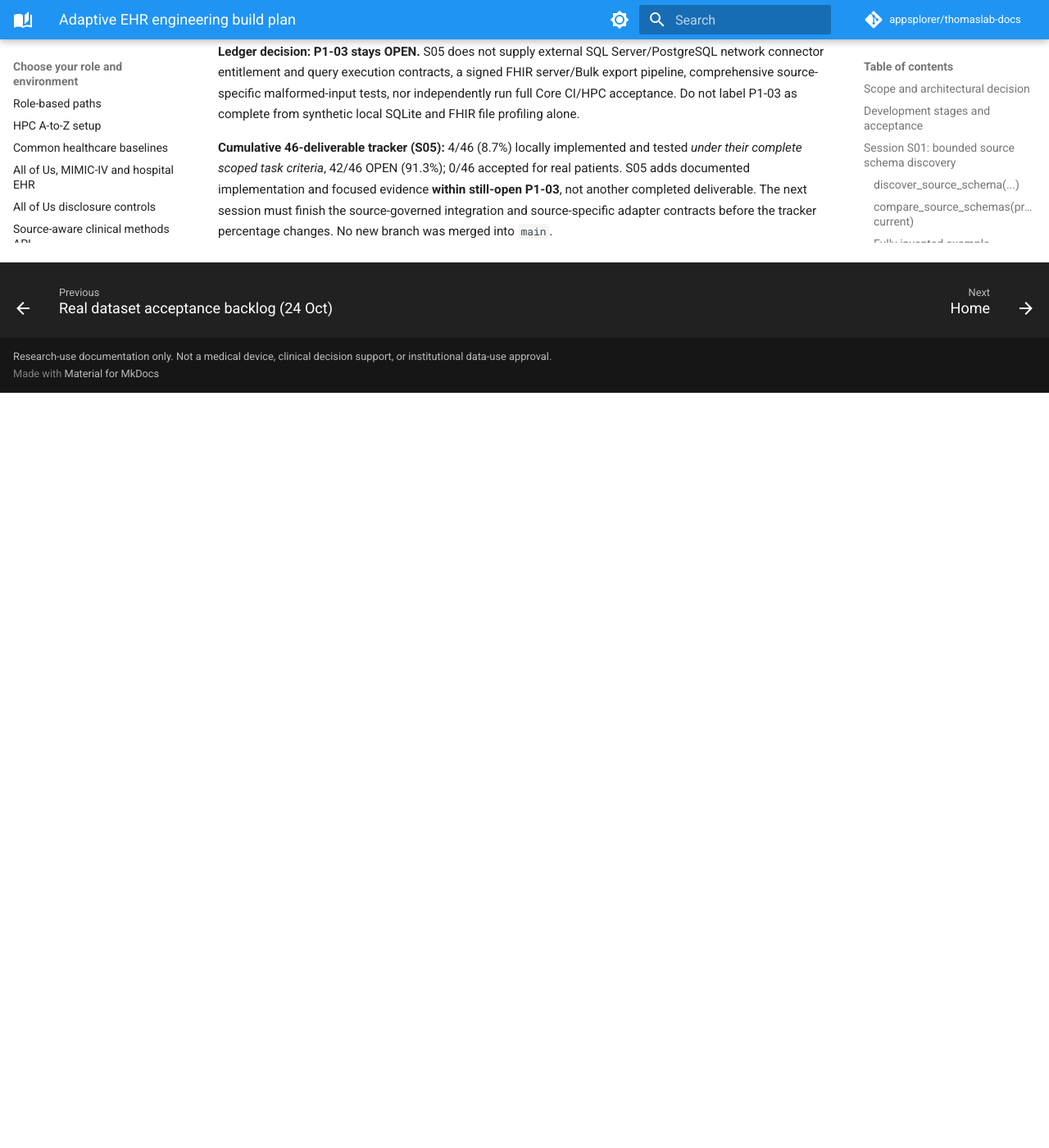
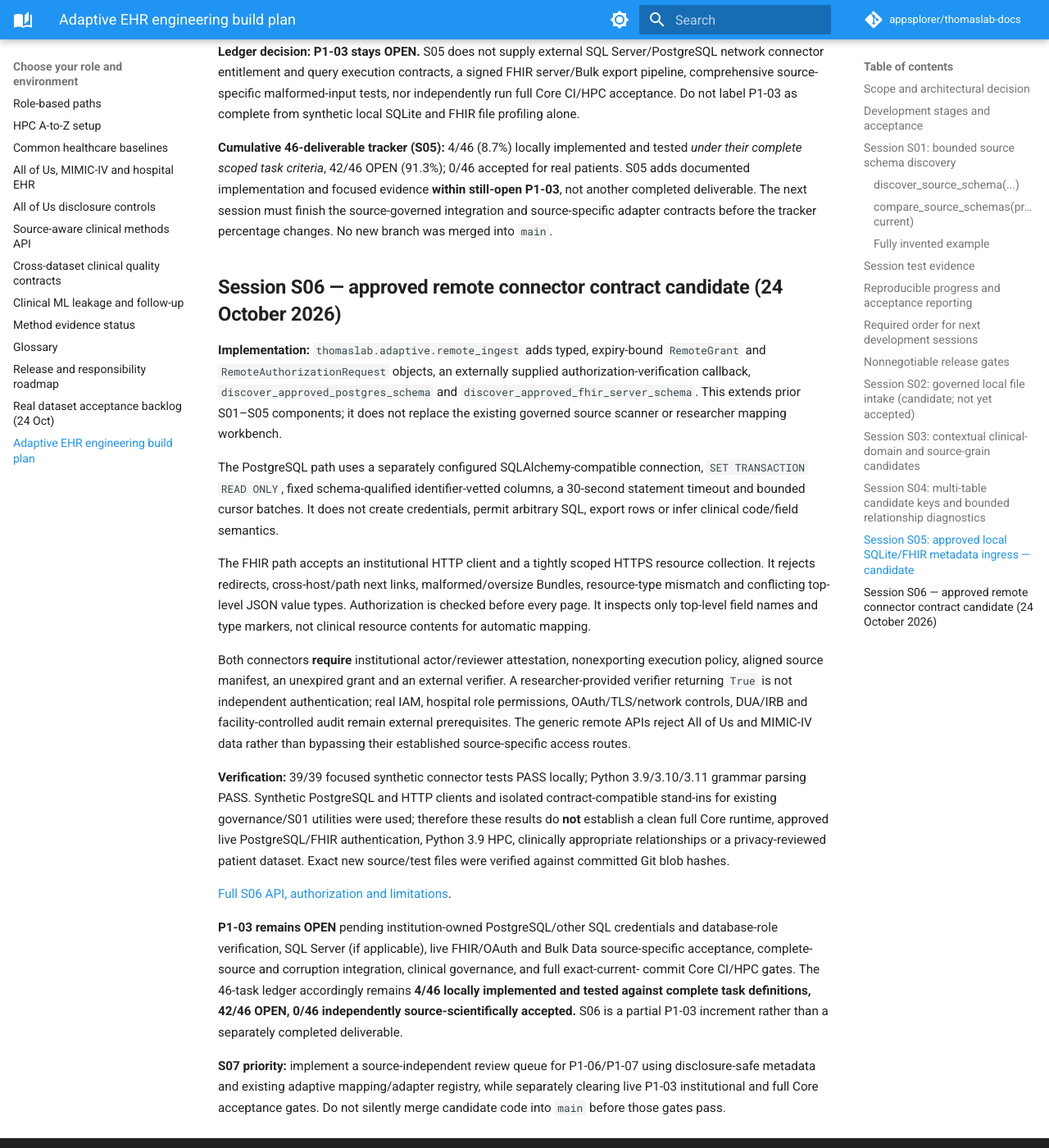
Before and after one commit to appsplorer/thomaslab-docs, an MkDocs documentation site: the page built from docs/guides/ehr-platform-build-plan.md, in a window 1280 px wide and 1400 px high, scrolled down 8884 px. Shown: the whole window at 82% size. Built offline with MkDocs 1.6.1 and Material for MkDocs 9.7.7, drawn with Linux system fonts in a browser that asks for light colours; comment, search, counter and statistics services are not loaded; before the commit the page ends 9363 px from its top, so only the background shows below that.

Commit message:
docs(ehr): record S06 bounded SQL/FHIR connectors and unchanged acceptance gate

```diff
--- a/docs/guides/ehr-platform-build-plan.md
+++ b/docs/guides/ehr-platform-build-plan.md
@@ -419,3 +419,63 @@ P1-03**, not another completed deliverable. The next session must
 finish the source-governed integration and source-specific adapter
 contracts before the tracker percentage changes. No new branch was
 merged into `main`.
+
+
+## Session S06 — approved remote connector contract candidate (24 October 2026)
+
+**Implementation:** `thomaslab.adaptive.remote_ingest` adds typed,
+expiry-bound `RemoteGrant` and `RemoteAuthorizationRequest` objects,
+an externally supplied authorization-verification callback,
+`discover_approved_postgres_schema` and
+`discover_approved_fhir_server_schema`. This extends prior S01–S05
+components; it does not replace the existing governed source scanner
+or researcher mapping workbench.
+
+The PostgreSQL path uses a separately configured SQLAlchemy-compatible
+connection, `SET TRANSACTION READ ONLY`, fixed schema-qualified
+identifier-vetted columns, a 30-second statement timeout and bounded
+cursor batches. It does not create credentials, permit arbitrary SQL,
+export rows or infer clinical code/field semantics.
+
+The FHIR path accepts an institutional HTTP client and a tightly scoped
+HTTPS resource collection. It rejects redirects, cross-host/path next
+links, malformed/oversize Bundles, resource-type mismatch and conflicting
+top-level JSON value types. Authorization is checked before every page.
+It inspects only top-level field names and type markers, not clinical
+resource contents for automatic mapping.
+
+Both connectors **require** institutional actor/reviewer attestation,
+nonexporting execution policy, aligned source manifest, an unexpired grant
+and an external verifier. A researcher-provided verifier returning
+`True` is not independent authentication; real IAM, hospital role
+permissions, OAuth/TLS/network controls, DUA/IRB and facility-controlled
+audit remain external prerequisites. The generic remote APIs reject
+All of Us and MIMIC-IV data rather than bypassing their established
+source-specific access routes.
+
+**Verification:** 39/39 focused synthetic connector tests PASS locally;
+Python 3.9/3.10/3.11 grammar parsing PASS. Synthetic PostgreSQL and
+HTTP clients and isolated contract-compatible stand-ins for existing
+governance/S01 utilities were used; therefore these results do **not**
+establish a clean full Core runtime, approved live PostgreSQL/FHIR
+authentication, Python 3.9 HPC, clinically appropriate relationships or
+a privacy-reviewed patient dataset. Exact new source/test files were
+verified against committed Git blob hashes.
+
+[Full S06 API, authorization and limitations](../reference/functions/remote_ingest.md).
+
+**P1-03 remains OPEN** pending institution-owned PostgreSQL/other SQL
+credentials and database-role verification, SQL Server (if applicable),
+live FHIR/OAuth and Bulk Data source-specific acceptance, complete-source
+and corruption integration, clinical governance, and full exact-current-
+commit Core CI/HPC gates. The 46-task ledger accordingly remains
+**4/46 locally implemented and tested against complete task definitions,
+42/46 OPEN, 0/46 independently source-scientifically accepted.**
+S06 is a partial P1-03 increment rather than a separately completed
+deliverable.
+
+**S07 priority:** implement a source-independent review queue for
+P1-06/P1-07 using disclosure-safe metadata and existing adaptive
+mapping/adapter registry, while separately clearing live P1-03
+institutional and full Core acceptance gates. Do not silently merge
+candidate code into `main` before those gates pass.
```
